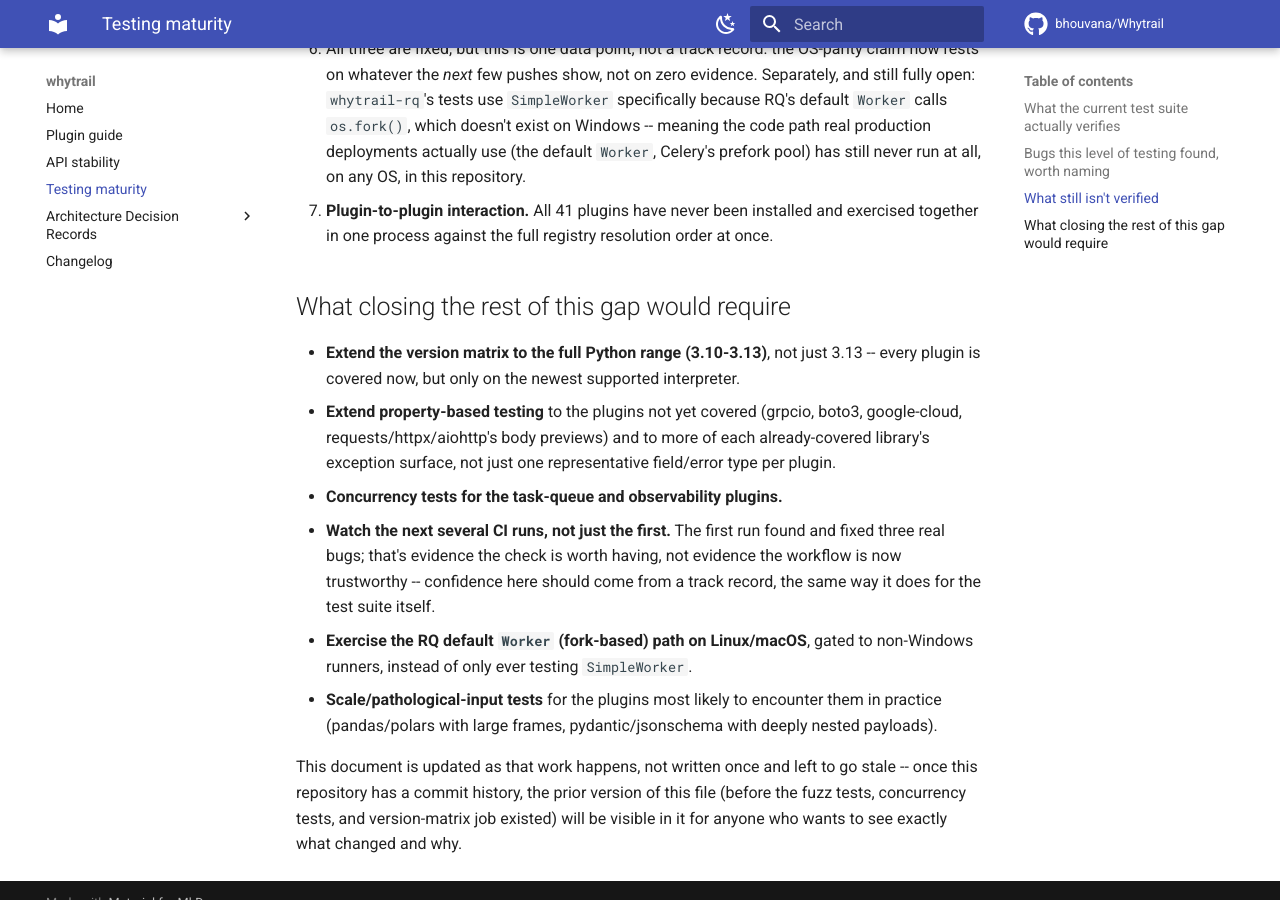
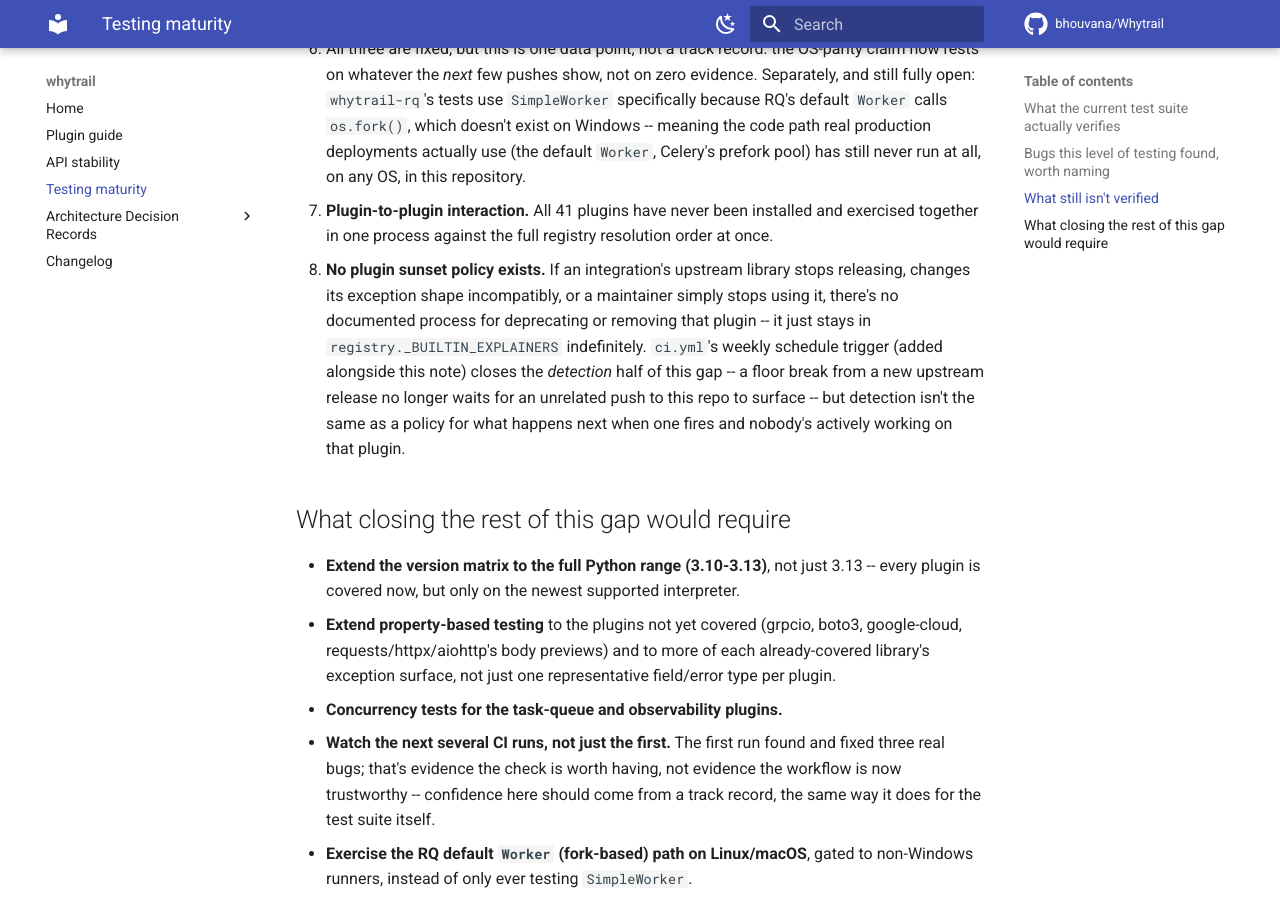
Before and after one commit to bhouvana/Whytrail, an MkDocs documentation site: the page built from docs/testing-maturity.md, in a window 1280 px wide and 900 px high, scrolled down 3486 px. Built offline with MkDocs 1.6.1 and Material for MkDocs 9.7.7, drawn with Linux system fonts in a browser that asks for light colours; comment, search, counter and statistics services are not loaded.

Commit message:
Add weekly scheduled CI run for plugin-version-matrix; document the sunset-policy gap
A floor break from a new upstream library release previously went
undetected until an unrelated push happened to touch ci.yml's matrix
again. schedule: cron now re-runs plugin-version-matrix weekly
regardless of push activity; test/plugin-contract-tests/benchmarks are
guarded to skip on the schedule trigger since they don't test floor
drift and would just burn CI minutes for no new signal.

docs/testing-maturity.md gains a new gap item: detection is now
covered, but no policy exists yet for what happens when a plugin's
upstream goes stale and nobody's actively maintaining that integration.

```diff
--- a/docs/testing-maturity.md
+++ b/docs/testing-maturity.md
@@ -186,6 +186,16 @@ the other.
 6. **Plugin-to-plugin interaction.** All 41 plugins have never been
    installed and exercised together in one process against the full
    registry resolution order at once.
+7. **No plugin sunset policy exists.** If an integration's upstream
+   library stops releasing, changes its exception shape incompatibly,
+   or a maintainer simply stops using it, there's no documented process
+   for deprecating or removing that plugin -- it just stays in
+   `registry._BUILTIN_EXPLAINERS` indefinitely. `ci.yml`'s weekly
+   schedule trigger (added alongside this note) closes the *detection*
+   half of this gap -- a floor break from a new upstream release no
+   longer waits for an unrelated push to this repo to surface -- but
+   detection isn't the same as a policy for what happens next when one
+   fires and nobody's actively working on that plugin.
 
 ## What closing the rest of this gap would require
 
```
Also changed, not shown: 1 other file.
